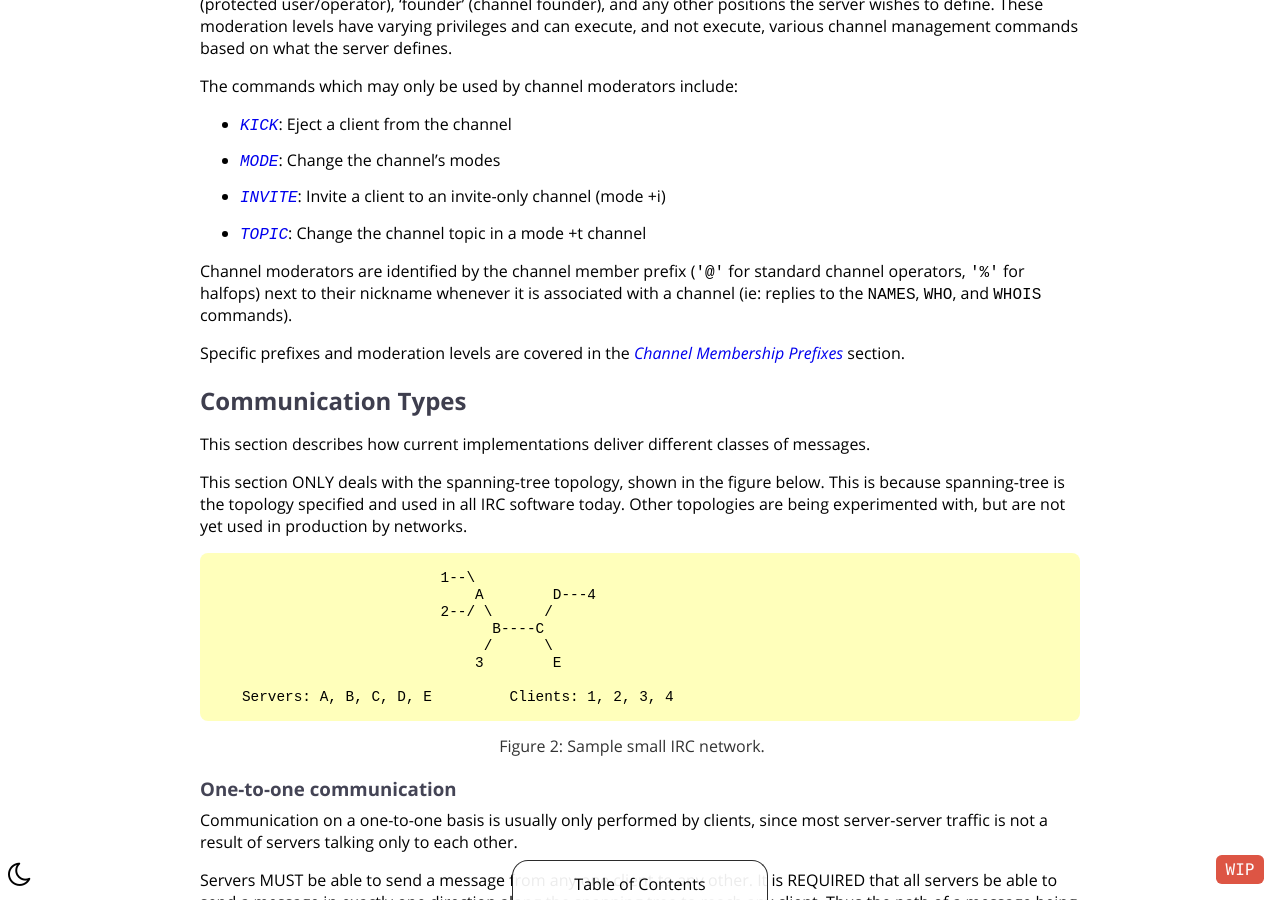
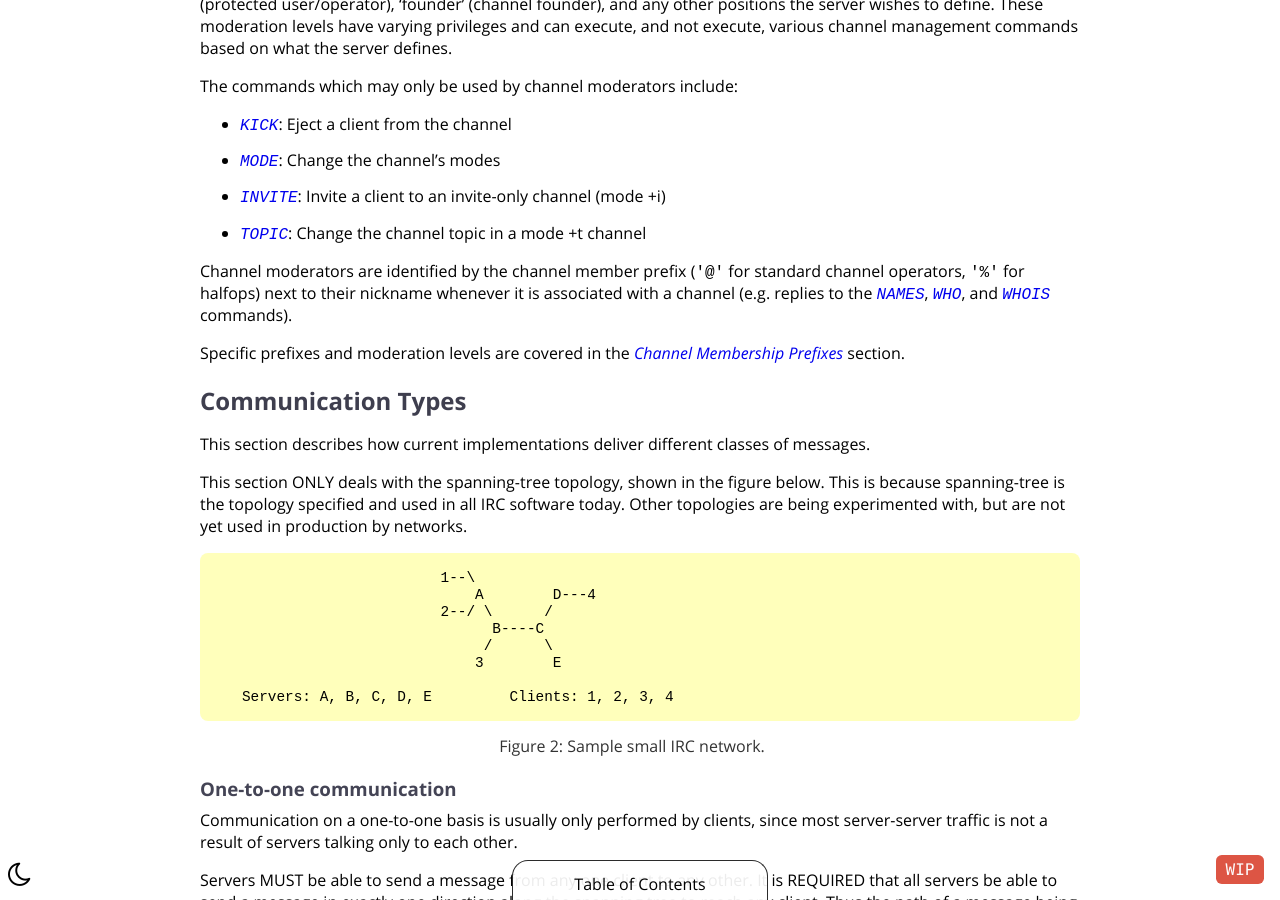
Before and after one commit to ircdocs/modern-irc, a Jekyll site: the page built from index.md, in a window 1280 px wide and 900 px high, scrolled down 4195 px. Built offline with Jekyll 4.4.1, drawn with Linux system fonts in a browser that asks for light colours; part of the change alters nothing that is shown; some of the changed text lies outside the part shown.

Commit message:
Initial command/message and associated header tags

```diff
--- /dev/null
+++ b/_plugins/modern-ircdocs.rb
@@ -0,0 +1,47 @@
+# written by daniel oaks
+# released under cc0 public domain
+
+# this lets you easily insert headers for numerics/commands/isupport and link to them
+#
+# {% commandheader WHO %} and {% messageheader WHO %}
+#   - create the WHO message header, with an appropriate ID
+#
+# {% command WHO %} and {% message WHO %}
+#   - link to the WHO message.
+
+def slug(input)
+  input.strip.gsub(/\s+/, " ")
+end
+
+module Jekyll
+  class MessageHeaderTag < Liquid::Tag
+    def initialize(name, params, tokens)
+      super
+      @id = slug(params)
+    end
+
+    def render(context)
+      super
+
+      "<h3 id=\"#{@id}-message\">#{@id} Message</h3>"
+    end
+  end
+
+  class MessageTag < Liquid::Tag
+    def initialize(name, params, tokens)
+      super
+      @id = slug(params)
+    end
+
+    def render(context)
+      super
+
+      "<a href=\"##{@id}-message\"><code>#{@id}</code></a>"
+    end
+  end
+end
+
+Liquid::Template.register_tag('messageheader', Jekyll::MessageHeaderTag)
+Liquid::Template.register_tag('commandheader', Jekyll::MessageHeaderTag)
+Liquid::Template.register_tag('message', Jekyll::MessageTag)
+Liquid::Template.register_tag('command', Jekyll::MessageTag)
--- a/index.md
+++ b/index.md
@@ -127,7 +127,7 @@ There are several types of channels used in the IRC protocol. The first standard
 
 Along with various channel types, there are also channel modes that can alter the characteristics and behaviour of individual channels. See the [Channel Modes](#channel-modes) section for more information on these.
 
-To create a new channel or become part of an existing channel, a user is required to join the channel using the [`JOIN`](#join-message) command. If the channel doesn't exist prior to joining, the channel is created and the creating user becomes a channel operator. If the channel already exists, whether or not the client successfully joins that channel depends on the modes currently set on the channel. For example, if the channel is set to `invite-only` mode (`+i`), the client only joins the channel if they have been invited by another user or they have been exempted from requiring an invite by the channel operators.
+To create a new channel or become part of an existing channel, a user is required to join the channel using the {% message JOIN %} command. If the channel doesn't exist prior to joining, the channel is created and the creating user becomes a channel operator. If the channel already exists, whether or not the client successfully joins that channel depends on the modes currently set on the channel. For example, if the channel is set to `invite-only` mode (`+i`), the client only joins the channel if they have been invited by another user or they have been exempted from requiring an invite by the channel operators.
 
 Channels also contain a [topic](#topic-message). The topic is a line shown to all users when they join the channel, and all users in the channel are notified when the topic of a channel is changed. Channel topics commonly state channel rules, links, quotes from channel members, a general description of the channel, or whatever the [channel operators](#channel-operators) want to share with the clients in their channel.
 
@@ -145,12 +145,12 @@ IRC servers may also define other levels of channel moderation. These can includ
 
 The commands which may only be used by channel moderators include:
 
-- [`KICK`](#kick-message): Eject a client from the channel
-- [`MODE`](#mode-message): Change the channel's modes
-- [`INVITE`](#invite-message): Invite a client to an invite-only channel (mode +i)
-- [`TOPIC`](#topic-message): Change the channel topic in a mode +t channel
-
-Channel moderators are identified by the channel member prefix (`'@'` for standard channel operators, `'%'` for halfops) next to their nickname whenever it is associated with a channel (ie: replies to the `NAMES`, `WHO`, and `WHOIS` commands).
+- {% command KICK %}: Eject a client from the channel
+- {% command MODE %}: Change the channel's modes
+- {% command INVITE %}: Invite a client to an invite-only channel (mode +i)
+- {% command TOPIC %}: Change the channel topic in a mode +t channel
+
+Channel moderators are identified by the channel member prefix (`'@'` for standard channel operators, `'%'` for halfops) next to their nickname whenever it is associated with a channel (e.g. replies to the {% command NAMES %}, {% command WHO %}, and {% command WHOIS %} commands).
 
 Specific prefixes and moderation levels are covered in the [Channel Membership Prefixes](#channel-membership-prefixes) section.
 
@@ -539,7 +539,7 @@ Examples:
 
 Immediately upon establishing a connection the client must attempt registration, without waiting for any banner message from the server.
 
-Until registration is complete, only a limited subset of commands SHOULD be accepted by the server. This is because it makes sense to require a registered (fully connected) client connection before allowing commands such as [`JOIN`](#join-message), [`PRIVMSG`](#privmsg-message) and others.
+Until registration is complete, only a limited subset of commands SHOULD be accepted by the server. This is because it makes sense to require a registered (fully connected) client connection before allowing commands such as {% command JOIN %}, {% command PRIVMSG %} and others.
 
 The recommended order of commands during registration is as follows:
 
@@ -552,11 +552,11 @@ The recommended order of commands during registration is as follows:
 
 The commands specified in steps 1-3 should be sent on connection. If the server supports [capability negotiation](#capability-negotiation) then registration will be suspended and the client can negotiate client capabilities (steps 4-6). If the server does not support capability negotiation then registration will continue immediately without steps 4-6.
 
-1. If the server supports capability negotiation, the [`CAP`](#cap-message) command suspends the registration process and immediately starts the [capability negotiation](#capability-negotiation) process. `CAP LS 302` means that the client supports [version `302`](http://ircv3.net/specs/core/capability-negotiation-3.2.html) of client capability negotiation. The registration process is resumed when the client sends `CAP END` to the server.
-
-2. The [`PASS`](#pass-message) command is not required for the connection to be registered, but if included it MUST precede the latter of the NICK and USER commands.
-
-3. The [`NICK`](#nick-message) and [`USER`](#user-message) commands are used to set the user's nickname, username and "real name". Unless the registration is suspended by a `CAP` negotiation, these commands will end the registration process.
+1. If the server supports capability negotiation, the {% command CAP %} command suspends the registration process and immediately starts the [capability negotiation](#capability-negotiation) process. `CAP LS 302` means that the client supports [version `302`](http://ircv3.net/specs/core/capability-negotiation-3.2.html) of client capability negotiation. The registration process is resumed when the client sends `CAP END` to the server.
+
+2. The {% command PASS %} command is not required for the connection to be registered, but if included it MUST precede the latter of the NICK and USER commands.
+
+3. The {% command NICK %} and {% command USER %} commands are used to set the user's nickname, username and "real name". Unless the registration is suspended by a {% command CAP %} negotiation, these commands will end the registration process.
 
 4. The client should request advertised capabilities it wishes to enable here.
 
@@ -566,7 +566,7 @@ The commands specified in steps 1-3 should be sent on connection. If the server
 
 If the server is waiting to complete a lookup of client information (such as hostname or ident for a username), there may be an arbitrary wait at some point during registration. Servers SHOULD set a reasonable timeout for these lookups.
 
-Additionally, some servers also send a [`PING`](#ping-message) and require a matching [`PONG`](#pong-message) from the client before continuing. This exchange may happen immediately on connection and at any time during connection registration, so clients MUST respond correctly to it.
+Additionally, some servers also send a {% message PING %} and require a matching {% command PONG %} from the client before continuing. This exchange may happen immediately on connection and at any time during connection registration, so clients MUST respond correctly to it.
 
 Upon successful completion of the registration process, the server MUST send, in this order, the [`RPL_WELCOME`](#rplwelcome-001) `(001)`, [`RPL_YOURHOST`](#rplyourhost-002) `(002)`, [`RPL_CREATED`](#rplcreated-003) `(003)`, [`RPL_MYINFO`](#rplmyinfo-004) `(004)`, and at least one [`RPL_ISUPPORT`](#rplisupport-005) `(005)` numeric to the client. The server SHOULD then respond as though the client sent the [`LUSERS`](#lusers-message) command and return the appropriate numerics. If the user has client modes set on them automatically upon joining the network, the server SHOULD send the client the [`RPL_UMODEIS`](#rplumodeis-221) `(221)` reply. The server MAY send other numerics and messages. The server MUST then respond as though the client sent it the [`MOTD`](#motd-message) command, i.e. it must send either the successful [Message of the Day](#motd-message) numerics or the [`ERR_NOMOTD`](#errnomotd-422) numeric.
 
@@ -1077,7 +1077,7 @@ Numeric Replies:
 * [`RPL_MOTD`](#rplmotd-372) `(372)`
 * [`RPL_ENDOFMOTD`](#rplendofmotd-376) `(376)`
 
-{% h3 message-VERSION %}VERSION message{% endh3 %}
+{% messageheader VERSION %}
 
          Command: VERSION
       Parameters: [<target>]
```
